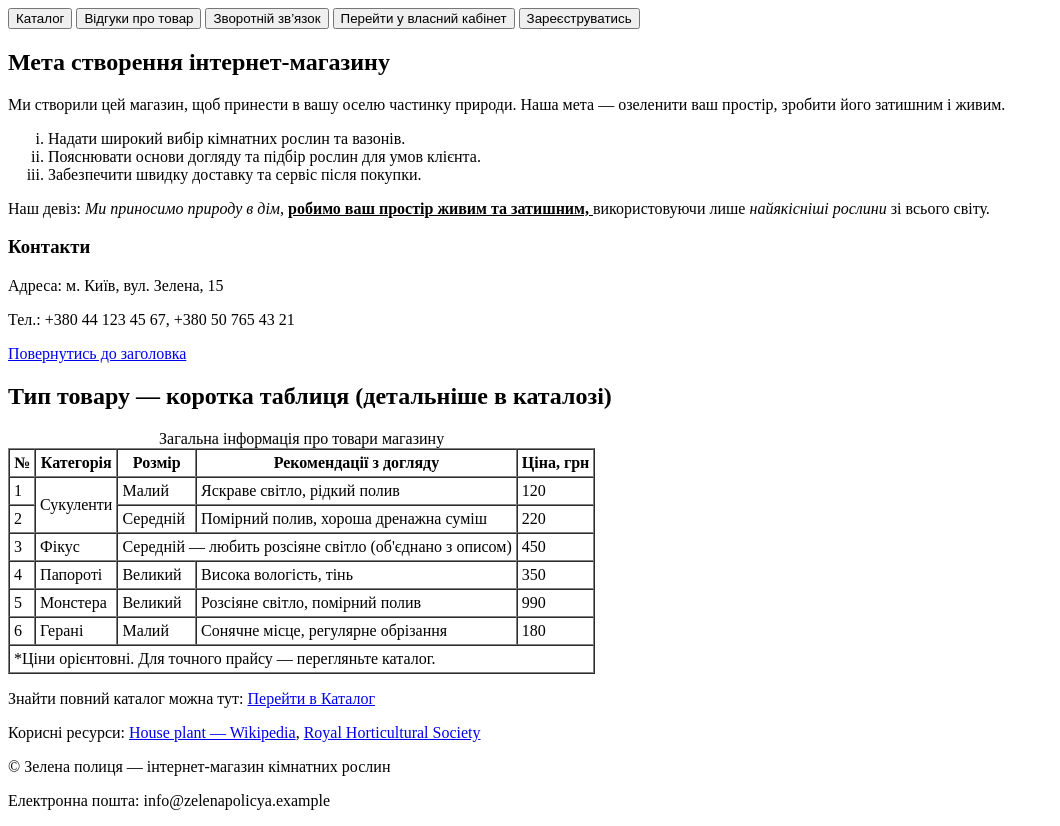
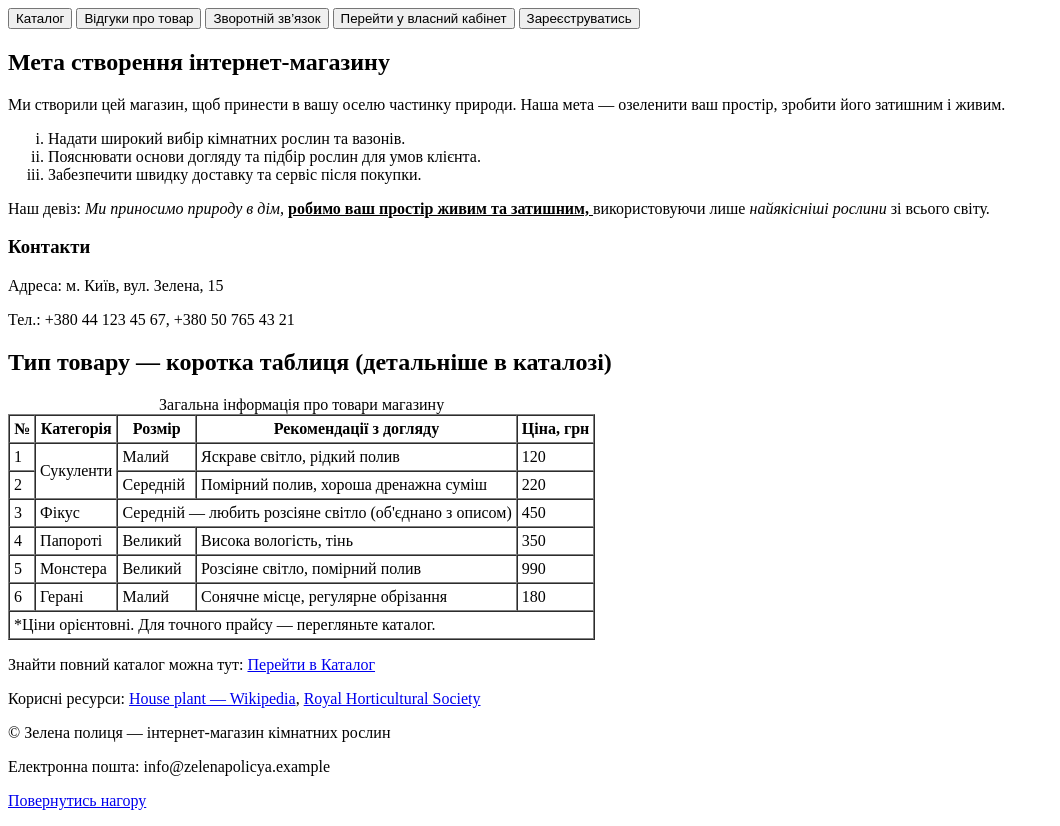
Before and after one commit to sinchuktaras/FrontLab1, a plain HTML site: page index.html in a window 1280 px wide. Shown: the part 123-949 px from the top of the page, without its empty margins (0-1060 px from the left). Drawn offline with Linux system fonts and the light colour scheme; files whose address does not match are found by name.

Commit message:
minor changes

```diff
--- a/index.html
+++ b/index.html
@@ -50,8 +50,6 @@
       <p id="contact">Адреса: м. Київ, вул. Зелена, 15</p>
       <p>Тел.: +380 44 123 45 67, +380 50 765 43 21</p>
 
-      <!-- Внутрішнє посилання нагору -->
-      <p><a href="#site-name">Повернутись до заголовка</a></p>
     </aside>
 
     <section>
@@ -141,6 +139,8 @@
   <footer>
     <p>© Зелена полиця — інтернет-магазин кімнатних рослин</p>
     <p>Електронна пошта: info@zelenapolicya.example</p>
+    <!-- Внутрішнє посилання нагору -->
+      <p><a href="#site-name">Повернутись нагору</a></p>
   </footer>
 </body>
 </html>
```
